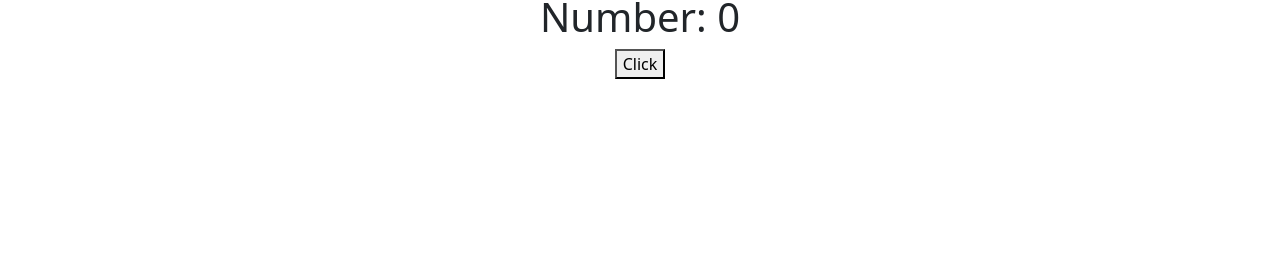
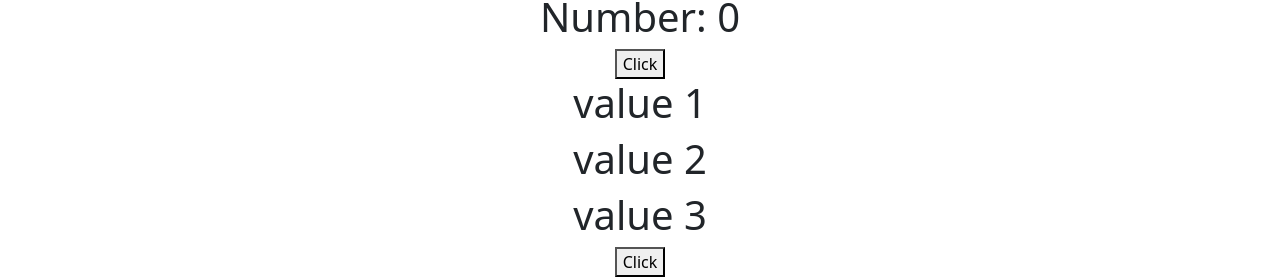
Before and after one commit to Jahirul-Islam-Jantu/react-project, a React (Create React App) app in the folder my-app/: page / in a window 1280 px wide. Shown: the part 1277-1554 px from the top of the page. Before the commit the page ends 1356 px from the top, so only its background shows below. Built offline with nearby package versions, Linux system fonts and the light colour scheme.

Commit message:
state obj

```diff
--- a/my-app/src/App.jsx
+++ b/my-app/src/App.jsx
@@ -7,6 +7,7 @@
 import UseCss from "./reactHook/UseCss";
 import CachingData from "./reactHook/CachingData";
 import UseStateMethod from './reactHook/UseStateMethod';
+import StateObj from './reactHook/StateObj';
 
 
 const App = () => {
@@ -23,6 +24,7 @@
       <UseCss />
       <CachingData />
       <UseStateMethod />
+      <StateObj />
 
     </div>
   );
--- /dev/null
+++ b/my-app/src/reactHook/StateObj.jsx
@@ -0,0 +1,27 @@
+import { useState } from "react";
+
+const StateObj = () => {
+  const [myObj, setMyObj] = useState({
+    key1: "value 1",
+    key2: "value 2",
+    key3: "value 3",
+  });
+  const change = () => {
+    setMyObj((prevObj) => ({
+      ...prevObj,
+      key1: "new value for key 1",
+      key2: "new value for key 2",
+      key3: "new value for key 3",
+    }));
+  };
+  return (
+    <div>
+      <h1>{myObj.key1}</h1>
+      <h1>{myObj.key2}</h1>
+      <h1>{myObj.key3}</h1>
+      <button onClick={change}>Click</button>
+    </div>
+  );
+};
+
+export default StateObj;
```
